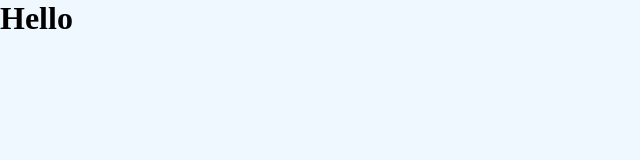
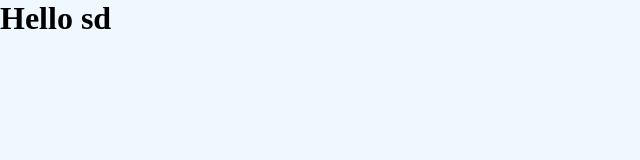
Before and after one commit to Gbuiyal/webtest, a plain HTML site: page index.html in a window 1280 px wide. Shown: the full height of the page, 0-640 px from the left. Drawn offline with Linux system fonts and the light colour scheme.

Commit message:
Update index.html

```diff
--- a/index.html
+++ b/index.html
@@ -7,6 +7,6 @@
     <link rel="stylesheet" href="style.css">
 </head>
 <body>
-    <h1>Hello </h1>
+    <h1>Hello sd</h1>
 </body>
 </html>
```
